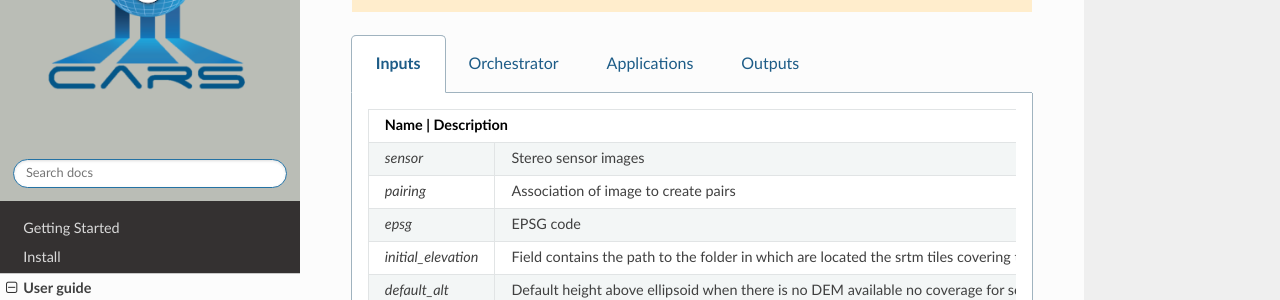
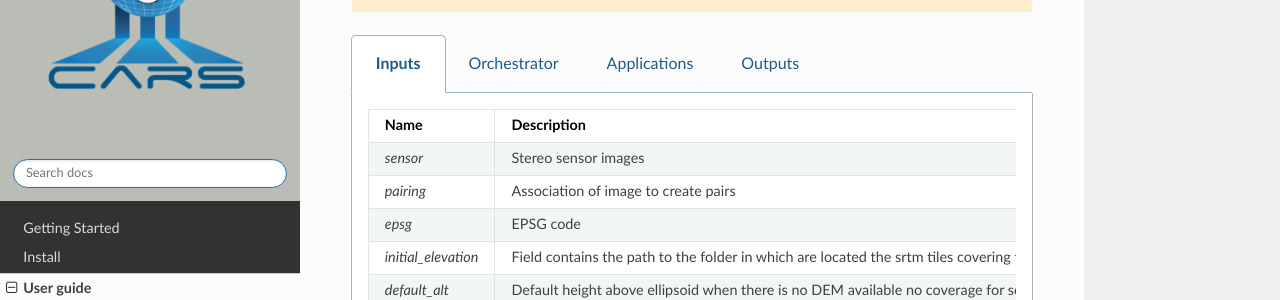
Before and after one commit to CNES/cars, a Sphinx documentation site: the page built from docs/source/user_guide/configuration.rst, in a window 1280 px wide and 900 px high, scrolled down 330 px. Shown: the part 142-442 px from the top of the window. Built offline with Sphinx 7.4.7 and the Read the Docs theme 2.0.0, drawn with Linux system fonts in a browser that asks for light colours; pages that are not in the unit, such as notebooks, are missing from menus.

```diff
--- a/docs/source/user_guide/cli.rst
+++ b/docs/source/user_guide/cli.rst
@@ -3,11 +3,6 @@
 ============
 Command line
 ============
-
-.. figure:: ../images/diagram_cars_overview.png
-    :width: 700px
-    :align: center
-    :alt: CARS CLI organization
 
 ``cars`` command line is the entry point for CARS to run 3D pipelines.
 
--- a/docs/source/user_guide/configuration.rst
+++ b/docs/source/user_guide/configuration.rst
@@ -26,7 +26,7 @@ The structure follows this organisation:
 
    .. tab:: Inputs
 
-    +-------------------------------------------------------------------------------------------+-----------------------+----------------------+----------+
+    +---------------------+---------------------------------------------------------------------+-----------------------+----------------------+----------+
     | Name                | Description                                                         | Type                  | Default value        | Required |
     +=====================+=====================================================================+=======================+======================+==========+
     | *sensor*            | Stereo sensor images                                                | See next section      | No                   | Yes      |
--- a/docs/source/user_guide/overview.rst
+++ b/docs/source/user_guide/overview.rst
@@ -11,7 +11,7 @@ This framework is intended for massive :term:`DSM` production with a robust, per
 
 
 .. figure:: ../images/overview_cars_userguide.png
-    :width: 1000px
+    :width: 2000px
     :align: center
 
 As shown in the figure above, the workflow is organized in sequential steps from input pairs (and metadata) to output data. Each step is performed tile-wise and distributed among workers.
```
Also changed, not shown: other parts of docs/source/user_guide/configuration.rst (+6 -0 lines), docs/source/images/overview_cars_userguide.png.
